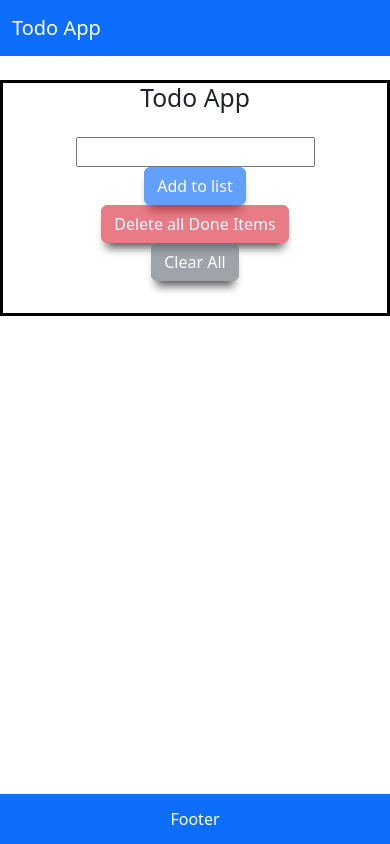
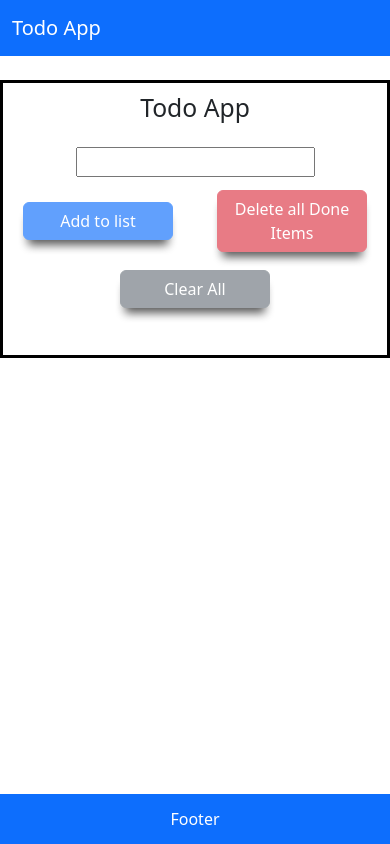
Before and after one commit to Siddhesh672004/todo-app, a React (Vite) app: page / in a window 390 px wide. Built offline with nearby package versions, Linux system fonts and the light colour scheme.

Commit message:
Made the website responsive

```diff
--- a/src/components/List/List.jsx
+++ b/src/components/List/List.jsx
@@ -81,7 +81,7 @@ const List = ({ tasks, swapHandler, doneHandler, deleteHandler }) => {
   ));
 
   return (
-    <div className="mt-3">
+    <div className={`${styles.listItems} d-flex flex-column align-items-center`}>
       <ul className={styles.listItems}>{listItems}</ul>
     </div>
   );
--- a/src/components/List/List.module.css
+++ b/src/components/List/List.module.css
@@ -1,7 +1,10 @@
 .item {
     display: flex;
+    justify-content: space-between;
     align-items: center;
     padding: 10px;
+    width: 100%;
+    max-width: 600px;
     border-bottom: 1px solid #ccc;
     gap: 10px; /* space between elements */
 }
@@ -9,6 +12,7 @@
 .doneItem {
     background-color: greenyellow;
     padding: 10px;
+    width: 100%;
 }
 
 .actionBtn {
@@ -29,7 +33,11 @@
     color: #0056b3;
 }
 
-.listItems{
-    display: "inline-block";
-    border: 2px black;
+.listItems {
+    display: flex;
+    flex-direction: column;
+    align-items: center;
+    padding: 0;
+    list-style-type: none;
+    width: 100%;
 }
--- a/src/components/Todo/Todo.jsx
+++ b/src/components/Todo/Todo.jsx
@@ -1,4 +1,4 @@
-import styles from './Todo.module.css'
+import styles from "./Todo.module.css";
 import Input from "../Input/Input";
 import List from "../List/List";
 import { useEffect, useState } from "react";
@@ -86,7 +86,7 @@ const Todo = () => {
 
       {/* Single Row for Input and Buttons */}
       <Row className="mb-3 align-items-center">
-        <Col md={4}>
+        <Col xs={12} md={4} className="mb-2 mb-md-0">
           <Input
             task={item}
             changeHandler={(value) => setItem(value)}
@@ -94,7 +94,7 @@ const Todo = () => {
             className={styles.inputField}
           />
         </Col>
-        <Col md={2}>
+        <Col xs={6} md={2} className="mb-2 mb-md-0">
           <Button
             variant="primary"
             onClick={btnClickHandler}
@@ -104,7 +104,7 @@ const Todo = () => {
             Add to list
           </Button>
         </Col>
-        <Col md={3}>
+        <Col xs={6} md={3} className="mb-2 mb-md-0">
           <Button
             variant="danger"
             onClick={deleteAllDoneHandler}
@@ -114,7 +114,7 @@ const Todo = () => {
             Delete all Done Items
           </Button>
         </Col>
-        <Col md={3}>
+        <Col xs={12} md={3}>
           <Button
             variant="secondary"
             onClick={clearAllHandler}
@@ -154,8 +154,6 @@ const Todo = () => {
       </Modal>
     </Container>
   );
-
-
 };
 
 export default Todo;
--- a/src/components/Todo/Todo.module.css
+++ b/src/components/Todo/Todo.module.css
@@ -1,17 +1,33 @@
-.container{
+.container {
+    display: flex;
+    flex-direction: column;
+    align-items: center;
+    justify-content: center;
     border: 3px solid black;
     margin-top: 3px;
+    padding: 10px;
 }
 
-.list{
+.list {
+    display: flex;
+    flex-direction: column;
+    align-items: center;
+    width: 100%;
+    max-width: 600px;
     margin: 3px;
     border: 3px solid blue;
 }
 
-.inputField{
-    box-shadow: rgba(0, 0, 0, 0.25) 0px 54px 55px, rgba(0, 0, 0, 0.12) 0px -12px 30px, rgba(0, 0, 0, 0.12) 0px 4px 6px, rgba(0, 0, 0, 0.17) 0px 12px 13px, rgba(0, 0, 0, 0.09) 0px -3px 5px;
+.inputField {
+    width: 100%;
+    max-width: 300px;
+    box-shadow: rgba(0, 0, 0, 0.25) 0px 54px 55px, rgba(0, 0, 0, 0.12) 0px -12px 30px,
+        rgba(0, 0, 0, 0.12) 0px 4px 6px, rgba(0, 0, 0, 0.17) 0px 12px 13px, rgba(0, 0, 0, 0.09) 0px -3px 5px;
 }
 
-.buttons{
+.buttons {
     box-shadow: 0 10px 10px -5px black;
+    margin: 5px;
+    width: 100%;
+    max-width: 150px;
 }
```
